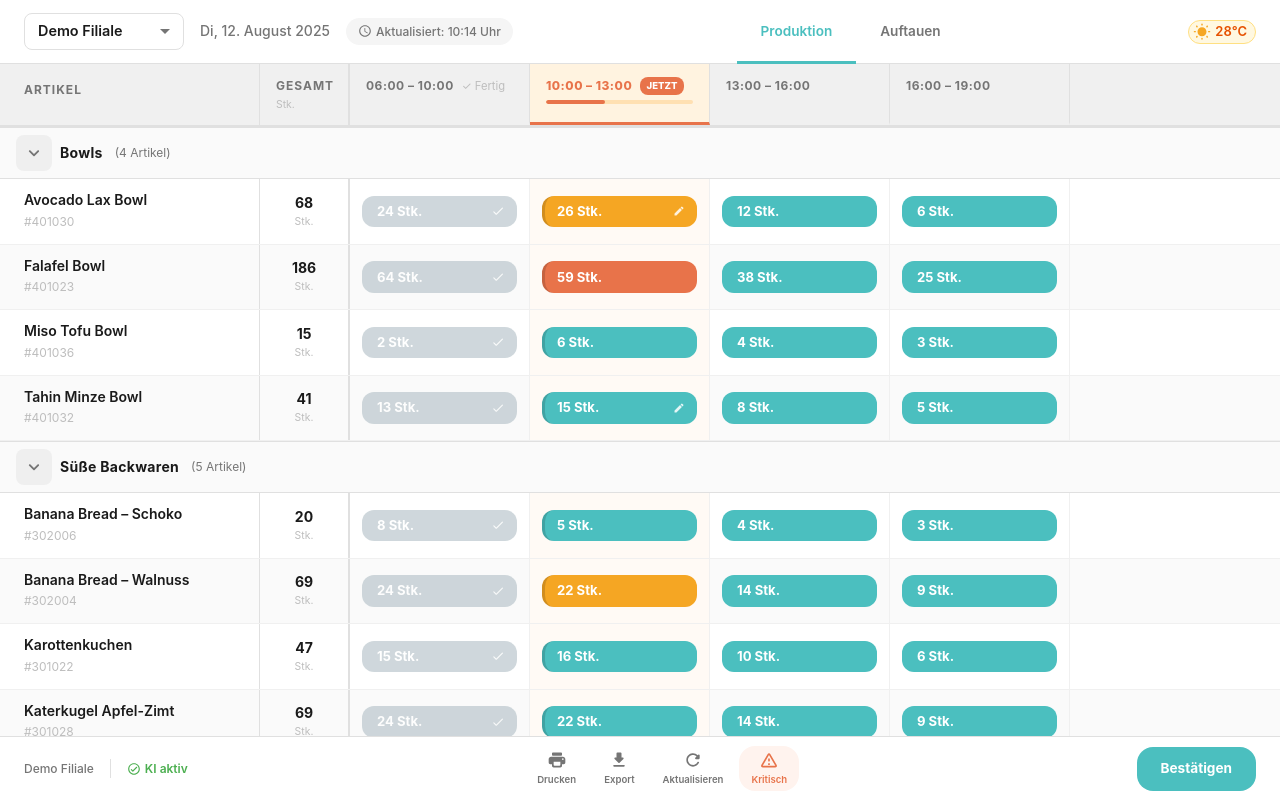
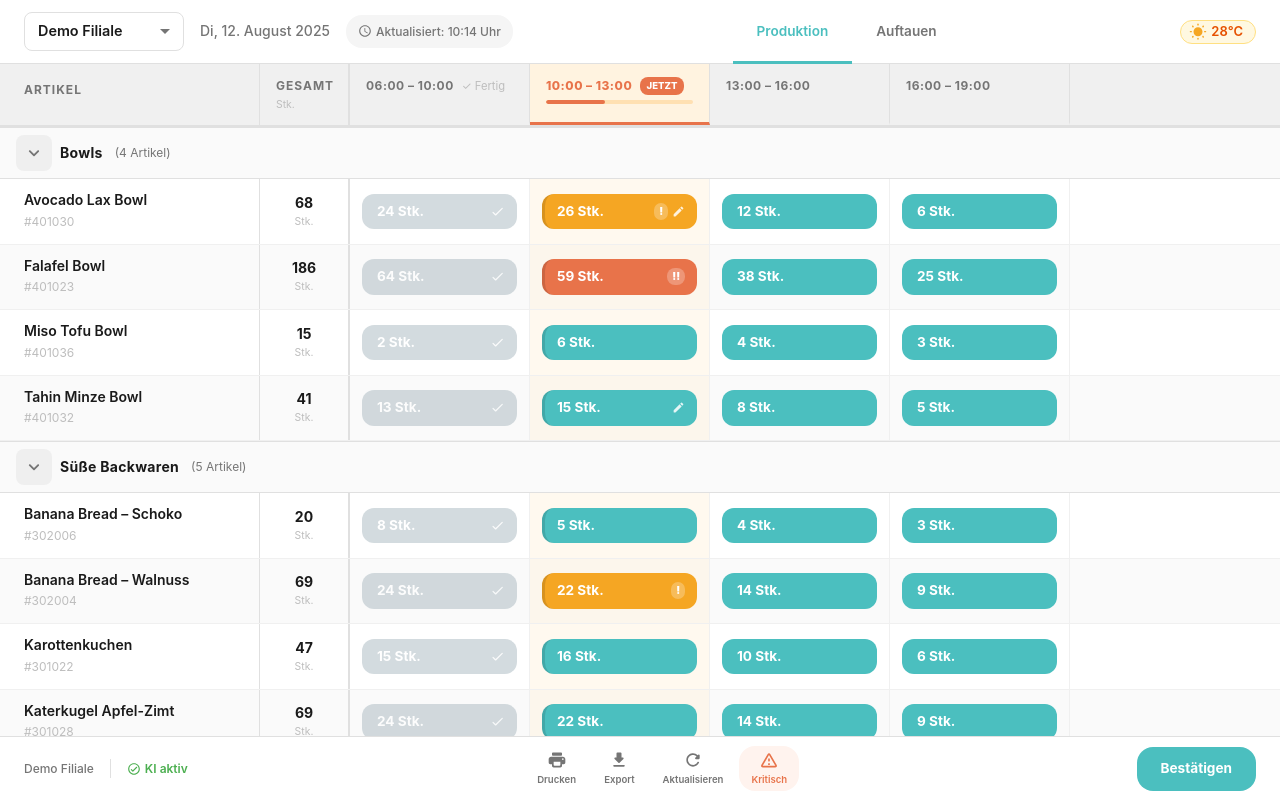
Before and after one commit to heliavz/foodforecast-production-plan, a React (Vite) app: page / in a window 1280 px wide. Built offline with nearby package versions, Linux system fonts and the light colour scheme.

Commit message:
active slot progress bar, visible urgency badges, tooltip-free cell design

```diff
--- a/src/components/ProductionTable/TimeSlotCell.jsx
+++ b/src/components/ProductionTable/TimeSlotCell.jsx
@@ -1,4 +1,4 @@
-import { Box, Typography, Tooltip } from "@mui/material";
+import { Box, Typography } from "@mui/material";
 import CheckRoundedIcon from "@mui/icons-material/CheckRounded";
 import EditRoundedIcon from "@mui/icons-material/EditRounded";
 
@@ -8,13 +8,13 @@ const urgencyColors = {
   critical: "#E8734A",
 };
 
+// visible labels instead of tooltips
 const urgencyLabels = {
-  normal: "Auf Kurs",
-  warning: "Leicht verzögert",
-  critical: "Kritisch – Produktion prüfen",
+  warning: "!",
+  critical: "!!",
 };
 
-export default function TimeSlotCell({ slotData, slot, slotColWidth }) {
+export default function TimeSlotCell({ slotData, slot, slotColWidth, rowBg }) {
   if (!slotData)
     return (
       <Box
@@ -28,7 +28,6 @@ export default function TimeSlotCell({ slotData, slot, slotColWidth }) {
 
   const isCompleted = slotData.status === "completed";
   const isActive = slotData.status === "active";
-  const isUpcoming = slotData.status === "upcoming";
   const barColor = isCompleted
     ? "#B0BEC5"
     : urgencyColors[slotData.urgency] || urgencyColors.normal;
@@ -41,7 +40,9 @@ export default function TimeSlotCell({ slotData, slot, slotColWidth }) {
         px: 1.5,
         py: 1,
         borderRight: "1px solid #F0F0F0",
-        backgroundColor: slot.isActive ? "#FFFAF5" : "transparent",
+        backgroundColor: slot.isActive
+          ? `rgba(255, 243, 224, 0.5)`
+          : "transparent",
         display: "flex",
         alignItems: "center",
         justifyContent: "center",
@@ -52,31 +53,21 @@ export default function TimeSlotCell({ slotData, slot, slotColWidth }) {
           —
         </Typography>
       ) : (
-        <Tooltip
-          title={
-            isCompleted ? "Abgeschlossen" : urgencyLabels[slotData.urgency]
-          }
-          placement="top"
-          arrow
-        >
         <Box
           sx={{
             width: "100%",
             backgroundColor: barColor,
             borderRadius: 1.5,
             px: 1.5,
-              py: 0.8,
+            py: 1,
             display: "flex",
             alignItems: "center",
             justifyContent: "space-between",
             gap: 1,
-              opacity: isCompleted ? 0.6 : 1,
-              // left border accent for currently producing
+            opacity: isCompleted ? 0.55 : 1,
             borderLeft: isActive
-                ? "3px solid rgba(0,0,0,0.15)"
+              ? "3px solid rgba(0,0,0,0.12)"
               : "3px solid transparent",
-              cursor: "default",
-              transition: "opacity 0.2s ease",
           }}
         >
           <Typography
@@ -84,7 +75,7 @@ export default function TimeSlotCell({ slotData, slot, slotColWidth }) {
             sx={{
               color: "#fff",
               fontWeight: 700,
-                fontSize: "0.82rem",
+              fontSize: "0.85rem",
               whiteSpace: "nowrap",
             }}
           >
@@ -92,24 +83,39 @@ export default function TimeSlotCell({ slotData, slot, slotColWidth }) {
           </Typography>
 
           <Box sx={{ display: "flex", alignItems: "center", gap: 0.5 }}>
+            {!isCompleted && slotData.urgency !== "normal" && (
+              <Box
+                sx={{
+                  backgroundColor: "rgba(255,255,255,0.25)",
+                  borderRadius: 1,
+                  px: 0.6,
+                  py: 0.1,
+                  lineHeight: 1,
+                }}
+              >
+                <Typography
+                  sx={{ fontSize: "0.65rem", fontWeight: 900, color: "#fff" }}
+                >
+                  {urgencyLabels[slotData.urgency]}
+                </Typography>
+              </Box>
+            )}
+
             {/* Manual override indicator */}
             {slotData.manualOverride && (
-                <Tooltip title="Manuell angepasst" placement="top" arrow>
               <EditRoundedIcon
-                    sx={{ fontSize: 12, color: "rgba(255,255,255,0.85)" }}
+                sx={{ fontSize: 13, color: "rgba(255,255,255,0.85)" }}
               />
-                </Tooltip>
             )}
 
             {/* Completed checkmark */}
             {isCompleted && (
               <CheckRoundedIcon
-                  sx={{ fontSize: 14, color: "rgba(255,255,255,0.9)" }}
+                sx={{ fontSize: 15, color: "rgba(255,255,255,0.9)" }}
               />
             )}
           </Box>
         </Box>
-        </Tooltip>
       )}
     </Box>
   );
--- a/src/components/TopBar/TopBar.jsx
+++ b/src/components/TopBar/TopBar.jsx
@@ -9,20 +9,15 @@ import {
 } from "@mui/material";
 import WbSunnyRoundedIcon from "@mui/icons-material/WbSunnyRounded";
 import AccessTimeRoundedIcon from "@mui/icons-material/AccessTimeRounded";
-import { useState } from "react";
 import { branchInfo } from "../../data/mockData";
 
-export default function TopBar() {
-  const [tab, setTab] = useState(0);
-  const [branch, setBranch] = useState(branchInfo.name);
-
+export default function TopBar({ activeTab, onTabChange }) {
   return (
     <Box
       sx={{
         backgroundColor: "background.paper",
         borderBottom: "1px solid #E0E0E0",
         px: 3,
-        py: 0,
         display: "flex",
         alignItems: "center",
         justifyContent: "space-between",
@@ -31,19 +26,17 @@ export default function TopBar() {
         gap: 2,
       }}
     >
-      {/* LEFT - branch selector + date */}
+      {/* LEFT - branch selector + date + last updated */}
       <Box sx={{ display: "flex", alignItems: "center", gap: 2 }}>
         <Select
-          value={branch}
-          onChange={(e) => setBranch(e.target.value)}
+          value={branchInfo.name}
           size="small"
           sx={{
             fontWeight: 600,
             fontSize: "0.9rem",
             minWidth: 160,
-            "& .MuiOutlinedInput-notchedOutline": {
-              borderColor: "#E0E0E0",
-            },
+            "& .MuiOutlinedInput-notchedOutline": { borderColor: "#E0E0E0" },
+            "& .MuiSelect-select": { py: 1.2 },
           }}
         >
           <MenuItem value="Demo Filiale">Demo Filiale</MenuItem>
@@ -71,7 +64,7 @@ export default function TopBar() {
             backgroundColor: "#F5F5F5",
             borderRadius: 2,
             px: 1.5,
-            py: 0.5,
+            py: 0.8,
           }}
         >
           <AccessTimeRoundedIcon
@@ -88,8 +81,8 @@ export default function TopBar() {
 
       {/* CENTER - Produktion / Auftauen tabs */}
       <Tabs
-        value={tab}
-        onChange={(_, newVal) => setTab(newVal)}
+        value={activeTab}
+        onChange={(_, newVal) => onTabChange(newVal)}
         sx={{
           "& .MuiTab-root": {
             fontWeight: 600,
@@ -97,6 +90,8 @@ export default function TopBar() {
             textTransform: "none",
             minHeight: 64,
             px: 3,
+            // visible press state for tablet
+            "&:active": { backgroundColor: "#F5F5F5" },
           },
           "& .MuiTabs-indicator": {
             backgroundColor: "primary.main",
@@ -109,7 +104,6 @@ export default function TopBar() {
       </Tabs>
 
       {/* RIGHT - weather */}
-      <Box sx={{ display: "flex", alignItems: "center", gap: 1 }}>
       <Chip
         icon={<WbSunnyRoundedIcon sx={{ color: "#F5A623 !important" }} />}
         label={`${branchInfo.weather.temp}°C`}
@@ -119,9 +113,9 @@ export default function TopBar() {
           fontWeight: 600,
           color: "#E65100",
           border: "1px solid #FFE082",
+          px: 0.5,
         }}
       />
     </Box>
-    </Box>
   );
 }
```
Lines whose indentation alone changed are shown as unchanged.
